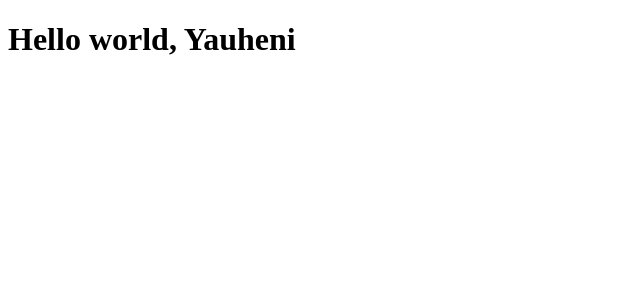
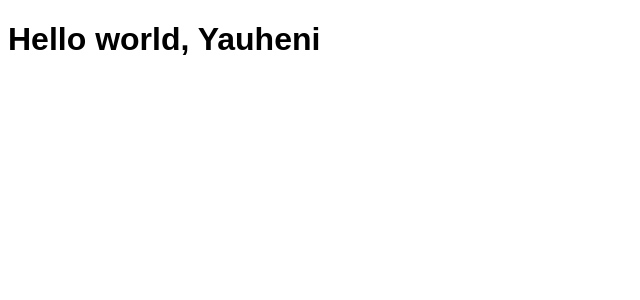
Before and after one commit to zheniacherniavsky/studentsLab, a React app: page / in a window 1280 px wide. Shown: the top 300 px of the page, without its empty margins (0-640 px from the left). Built offline with nearby package versions, Linux system fonts and the light colour scheme.

Commit message:
check lint script

```diff
--- a/src/main.jsx
+++ b/src/main.jsx
@@ -1,6 +1,7 @@
 // eslint-disable-next-line no-use-before-define
 import React from "react";
 import ReactDom from "react-dom";
+import "./style/styles.css";
 
 function HelloWorld(props) {
   return <h1>Hello world, {props.name}</h1>;
@@ -8,7 +9,7 @@ function HelloWorld(props) {
 
 function App() {
   return (
-    <div>
+    <div className="header">
       <HelloWorld name="Yauheni" />
     </div>
   );
--- /dev/null
+++ b/src/style/styles.css
@@ -0,0 +1,3 @@
+.header {
+  font-family: sans-serif;
+}
--- /dev/null
+++ b/src/style/variables.scss
@@ -0,0 +1 @@
+$basicColor: #ffffff;
```
